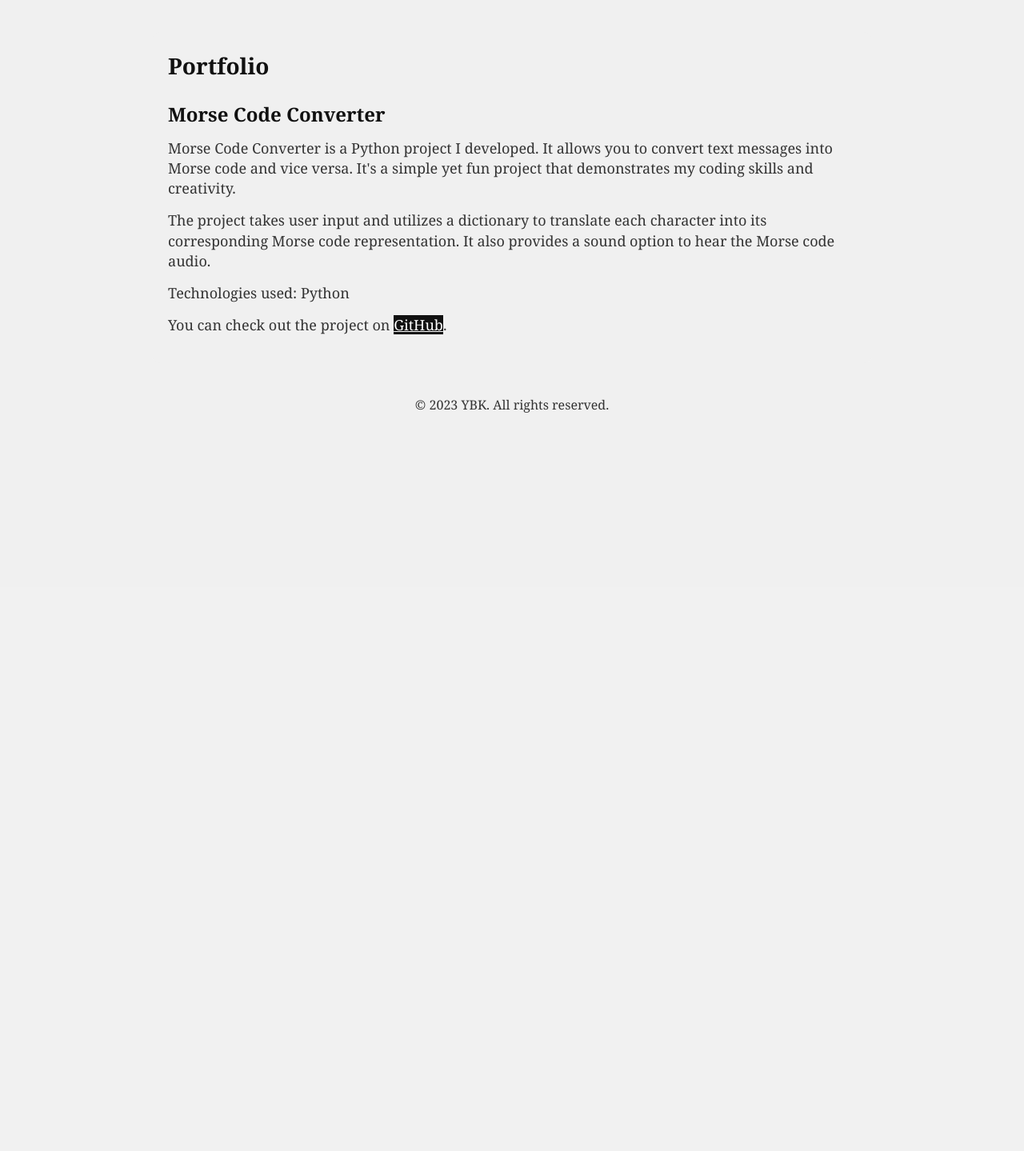
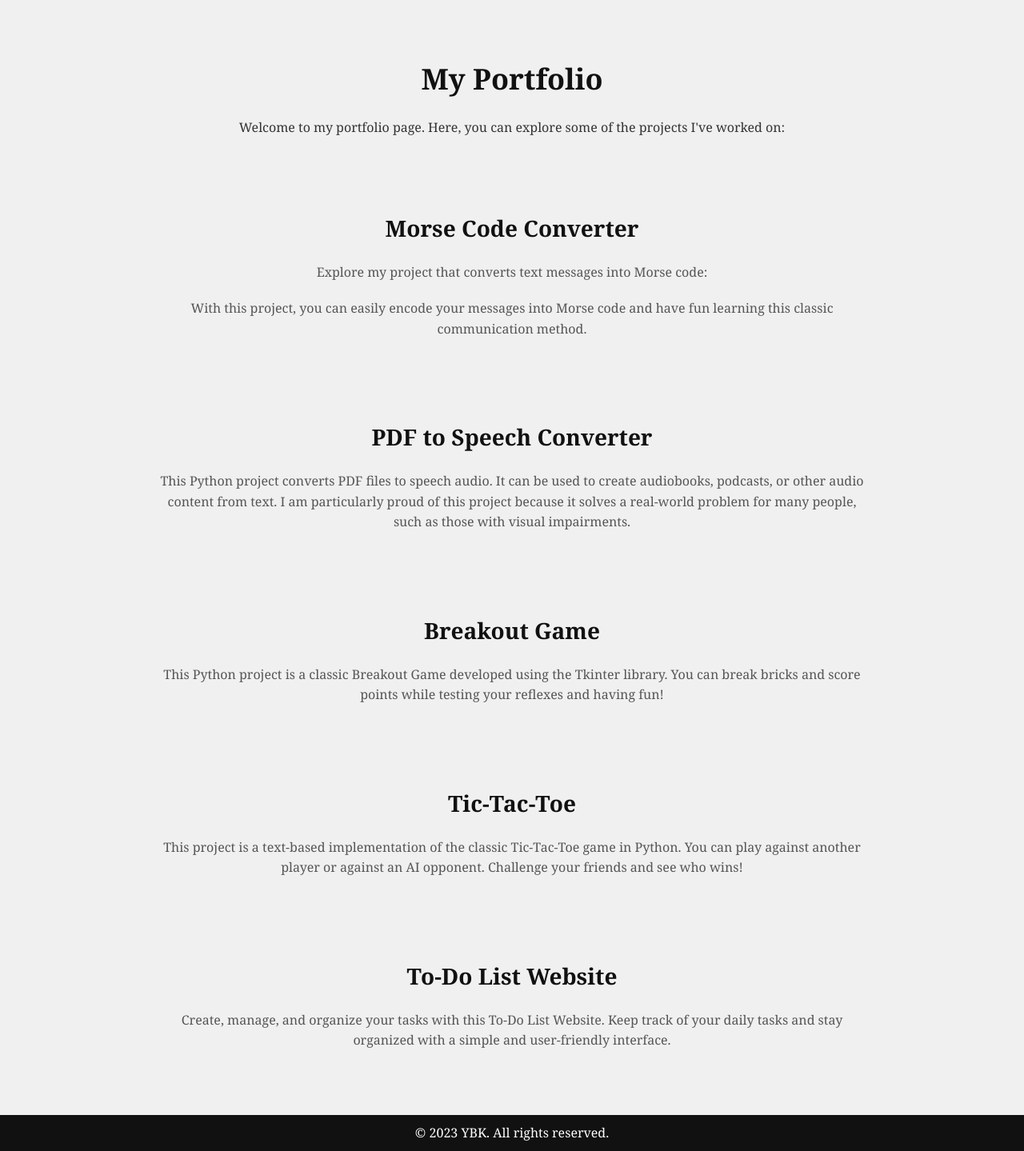
Before and after one commit to ybkocaman/my_portfolio_website, a Flask app: page /portfolio in a window 1280 px wide. Shown: the part 66-1505 px from the top of the page at 80% size. Before the commit the page ends 582 px from the top, so only its background shows below. Run offline with Flask 3, Linux system fonts and the light colour scheme.

Commit message:
Add Styling

```diff
--- a/static/css/styles.css
+++ b/static/css/styles.css
@@ -1,8 +1,10 @@
+/* Reset styles for common elements */
 body, h1, h2, h3, p, ul, li, form, button {
     margin: 0;
     padding: 0;
 }
 
+/* Base styles for body */
 body {
     font-family: 'Georgia', serif;
     background-color: #f0f0f0;
@@ -11,6 +13,7 @@ body {
     text-align: center;
 }
 
+/* Header styles */
 header {
     background-color: #111;
     color: #fff;
@@ -33,6 +36,7 @@ nav ul li a {
     font-weight: bold;
 }
 
+/* Main content container styles */
 main {
     max-width: 900px;
     margin: 0 auto;
@@ -40,6 +44,7 @@ main {
     text-align: left;
 }
 
+/* Hero section styles */
 .hero {
     text-align: center;
     padding: 50px 0;
@@ -51,6 +56,7 @@ main {
     color: #111;
 }
 
+/* Button styles */
 .btn {
     display: inline-block;
     padding: 10px 20px;
@@ -67,37 +73,47 @@ main {
     background-color: #333;
 }
 
-.morse-code-project {
+/* Project section styles */
+.project {
     text-align: center;
     padding: 40px 0;
 }
 
-.morse-code-project h2 {
+.project h2 {
     font-size: 28px;
     margin-bottom: 20px;
     color: #111;
 }
 
-.morse-code-project p {
+.project p {
     font-size: 16px;
     margin-bottom: 20px;
     color: #555;
 }
 
-.morse-code-project img {
+.project img {
     max-width: 100%;
     height: auto;
     margin: 20px 0;
 }
 
-.footer {
+/* Project Descriptions */
+.project-description {
+    font-size: 16px;
+    margin-bottom: 20px;
+    color: #555;
+    text-align: left;
+}
+
+/* Footer styles */
+footer {
     text-align: center;
     background-color: #111;
     color: #fff;
     padding: 10px 0;
 }
 
-
+/* Responsive styles for smaller screens */
 @media (max-width: 768px) {
     main {
         padding: 10px;
@@ -111,82 +127,11 @@ main {
         padding: 8px 16px;
     }
 
-    .morse-code-project h2 {
+    .project h2 {
         font-size: 24px;
     }
 
-    .morse-code-project p {
+    .project p {
         font-size: 14px;
     }
 }
-
-.contact {
-    background-color: #f0f0f0;
-    padding: 20px;
-    border-radius: 10px;
-    max-width: 600px;
-}
-
-.contact form input[type="text"],
-.contact form input[type="email"],
-.contact form textarea {
-    width: 100%;
-    padding: 10px;
-    margin: 10px 0;
-    border: 1px solid #ccc;
-    border-radius: 5px;
-}
-
-
-.contact form button[type="submit"] {
-    background-color: #111;
-    color: #fff;
-    padding: 12px 24px;
-    margin: 10px;
-    border: none;
-    border-radius: 5px;
-    cursor: pointer;
-    transition: background-color 0.3s ease;
-    margin-top: 10px;
-}
-
-.contact form button[type="submit"]:hover {
-    background-color: #333;
-}
-
-
-.portfolio {
-    background-color: #f0f0f0;
-    padding: 20px;
-    border-radius: 10px;
-    max-width: 900px;
-    margin: 20px auto;
-}
-
-.portfolio .project h3 {
-    font-size: 24px;
-    margin-bottom: 10px;
-    color: #111;
-}
-
-.portfolio h2 {
-    font-size: 28px;
-    margin-bottom: 20px;
-    color: #111;
-}
-
-.portfolio .project p {
-    font-size: 18px;
-    margin-bottom: 15px;
-    line-height: 1.4;
-    color: #333;
-}
-
-.portfolio .project a {
-    color: #fff;
-    background-color: #111;
-}
-
-.portfolio .project a:hover {
-    color: #333;
-}
--- a/templates/portfolio.html
+++ b/templates/portfolio.html
@@ -3,8 +3,8 @@
 <head>
     <meta charset="UTF-8">
     <meta name="viewport" content="width=device-width, initial-scale=1.0">
-    <title>Your Portfolio</title>
     <link rel="stylesheet" href="{{ url_for('static', filename='css/styles.css') }}">
+    <title>My Portfolio</title>
 </head>
 <body>
     <header>
@@ -18,30 +18,40 @@
         </nav>
     </header>
     <main>
+        <section class="hero">
+            <h1>My Portfolio</h1>
+            <p>Welcome to my portfolio page. Here, you can explore some of the projects I've worked on:</p>
+        </section>
+        <section class="project">
+            <h2>Morse Code Converter</h2>
+            <p>Explore my project that converts text messages into Morse code:</p>
+            <p>With this project, you can easily encode your messages into Morse code and have fun learning this classic communication method.</p>
 
-        <section class="portfolio">
-            <h2>Portfolio</h2>
+            <!-- Rest of the Morse Code Converter content here -->
+        </section>
 
-            <!-- Morse Code Project -->
-            <div class="project">
-                <h3>Morse Code Converter</h3>
-                <p>
-                    Morse Code Converter is a Python project I developed. It allows you to convert text messages into Morse code and vice versa. It's a simple yet fun project that demonstrates my coding skills and creativity.
-                </p>
-                <p>
-                    The project takes user input and utilizes a dictionary to translate each character into its corresponding Morse code representation. It also provides a sound option to hear the Morse code audio.
-                </p>
-                <p>
-                    Technologies used: Python
-                </p>
-                <p>
-                    You can check out the project on <a href="https://github.com/ybkocaman/morse_code_converter" target="_blank">GitHub</a>.
-                </p>
-            </div>
+        <section class="project">
+            <h2>PDF to Speech Converter</h2>
+            <p>This Python project converts PDF files to speech audio. It can be used to create audiobooks, podcasts, or other audio content from text. I am particularly proud of this project because it solves a real-world problem for many people, such as those with visual impairments.</p>
+        </section>
 
-            <!-- Add more projects as needed -->
+        <section class="project">
+            <h2>Breakout Game</h2>
+            <p>This Python project is a classic Breakout Game developed using the Tkinter library. You can break bricks and score points while testing your reflexes and having fun!</p>
+        </section>
 
+        <section class="project">
+            <h2>Tic-Tac-Toe</h2>
+            <p>This project is a text-based implementation of the classic Tic-Tac-Toe game in Python. You can play against another player or against an AI opponent. Challenge your friends and see who wins!</p>
         </section>
+
+        <section class="project">
+            <h2>To-Do List Website</h2>
+            <p>Create, manage, and organize your tasks with this To-Do List Website. Keep track of your daily tasks and stay organized with a simple and user-friendly interface.</p>
+        </section>
+
+        <!-- Add more project sections for your new projects here -->
+
     </main>
     <footer>
         <p>&copy; 2023 YBK. All rights reserved.</p>
```
Also changed, not shown: templates/index.html (+33 -12 lines).
